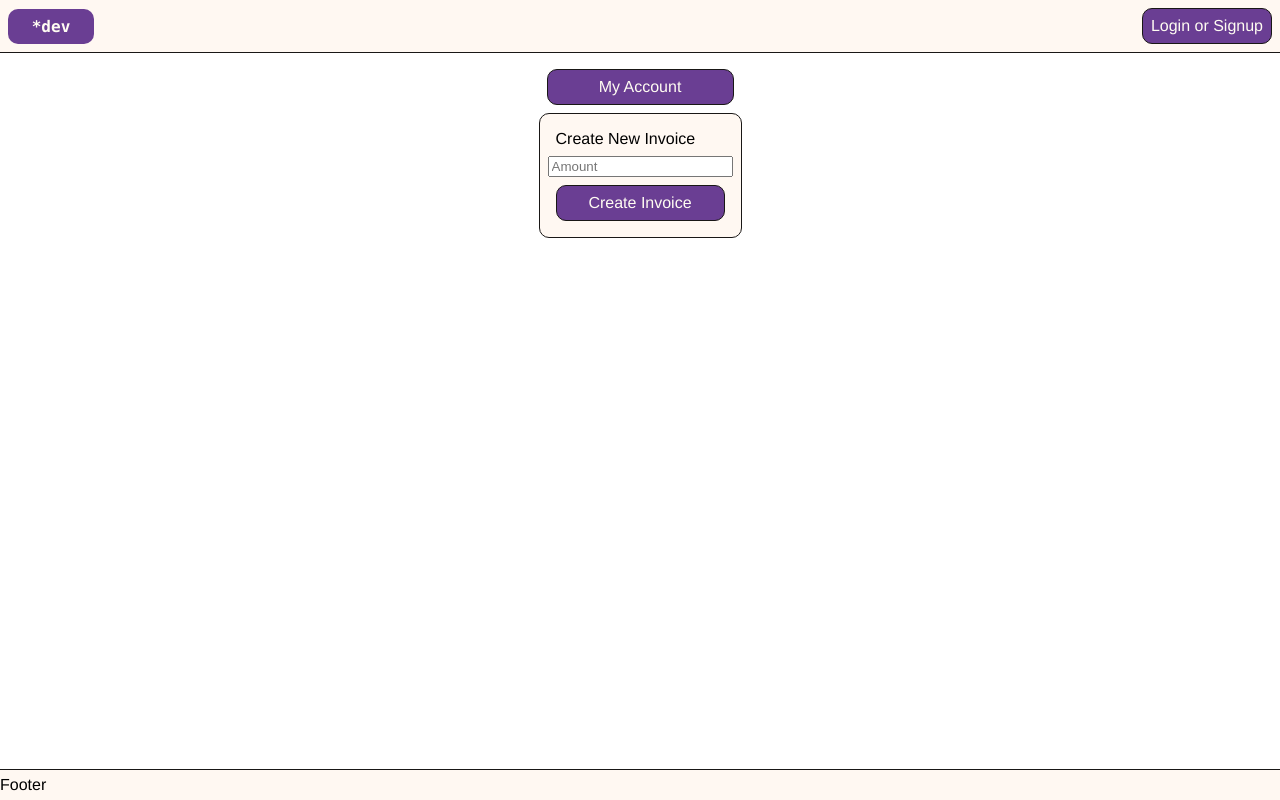
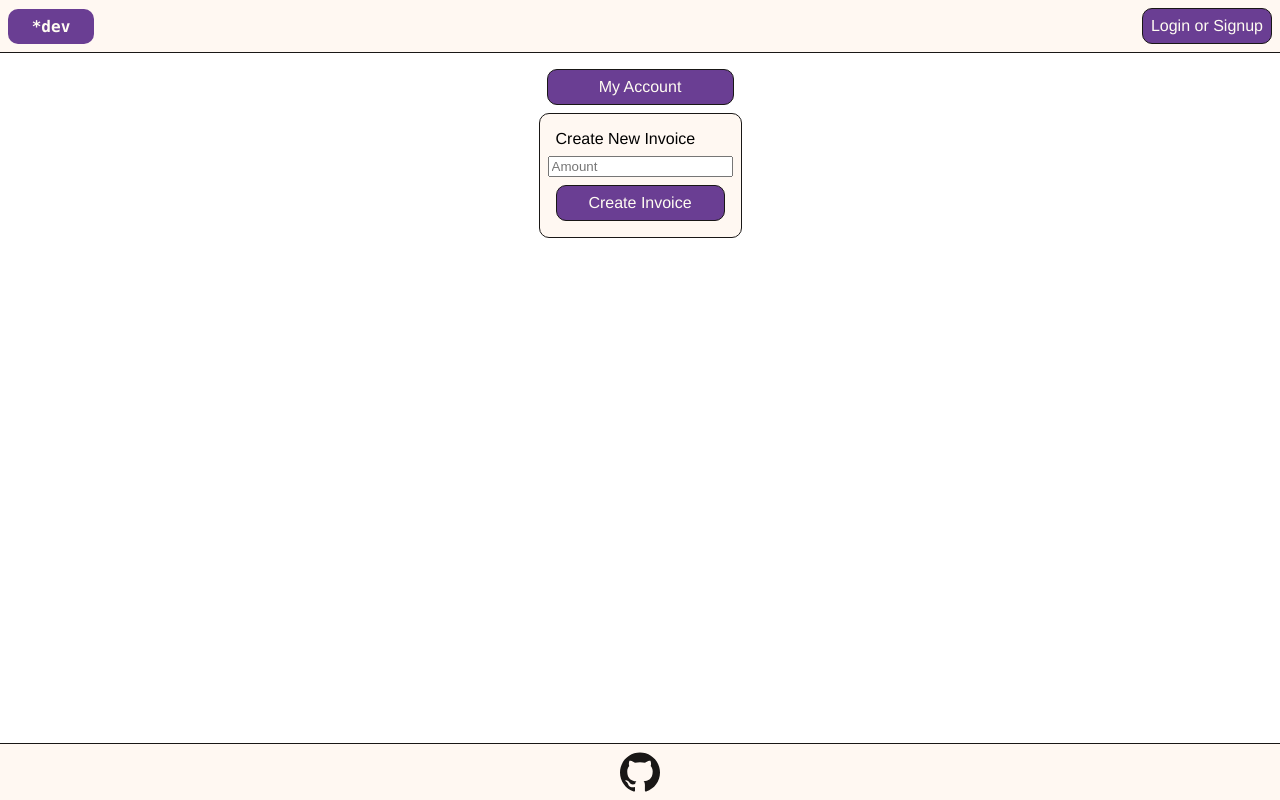
Before and after one commit to stardev-co/web, a React app: page / in a window 1280 px wide. Built offline with nearby package versions, Linux system fonts and the light colour scheme.

Commit message:
add github logo footer

```diff
--- a/src/components/Footer.tsx
+++ b/src/components/Footer.tsx
@@ -1,5 +1,6 @@
 import React from 'react'
 import Colors from '../Colors'
+import { GithubLogo } from './Icons'
 
 export default class Footer extends React.Component<{}> {
   render() {
@@ -9,15 +10,18 @@
         <div
           style={{
             display: 'flex',
-            justifyContent: 'space-between',
+            justifyContent: 'center',
             alignItems: 'center',
-            height: 30,
+            minHeight: 30,
             borderTop: `1px solid ${Colors.black}`,
             backgroundColor: Colors.whiteLight,
             marginTop: 8,
+            padding: 8,
           }}
         >
-          Footer
+          <a href="https://github.com/stardev-co" target="_blank">
+            <GithubLogo style={{ fill: Colors.black }} />
+          </a>
         </div>
       </>
     )
--- /dev/null
+++ b/src/components/Icons.tsx
@@ -0,0 +1,19 @@
+import React from 'react'
+
+export const GithubLogo = (props: any = {}) => (
+  <div
+    {...props}
+    style={{
+      width: 40,
+      height: 40,
+      cursor: 'pointer',
+      ...(props.style || {}),
+    }}
+  >
+    <span
+      dangerouslySetInnerHTML={{
+        __html: `<svg role="img" viewBox="0 0 24 24" xmlns="http://www.w3.org/2000/svg"><title>GitHub icon</title><path d="M12 .297c-6.63 0-12 5.373-12 12 0 5.303 3.438 9.8 8.205 11.385.6.113.82-.258.82-.577 0-.285-.01-1.04-.015-2.04-3.338.724-4.042-1.61-4.042-1.61C4.422 18.07 3.633 17.7 3.633 17.7c-1.087-.744.084-.729.084-.729 1.205.084 1.838 1.236 1.838 1.236 1.07 1.835 2.809 1.305 3.495.998.108-.776.417-1.305.76-1.605-2.665-.3-5.466-1.332-5.466-5.93 0-1.31.465-2.38 1.235-3.22-.135-.303-.54-1.523.105-3.176 0 0 1.005-.322 3.3 1.23.96-.267 1.98-.399 3-.405 1.02.006 2.04.138 3 .405 2.28-1.552 3.285-1.23 3.285-1.23.645 1.653.24 2.873.12 3.176.765.84 1.23 1.91 1.23 3.22 0 4.61-2.805 5.625-5.475 5.92.42.36.81 1.096.81 2.22 0 1.606-.015 2.896-.015 3.286 0 .315.21.69.825.57C20.565 22.092 24 17.592 24 12.297c0-6.627-5.373-12-12-12"/></svg>`,
+      }}
+    />
+  </div>
+)
```
